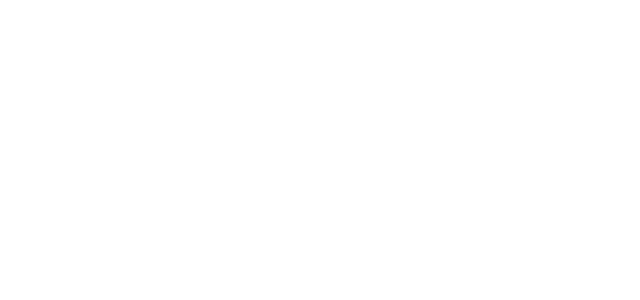
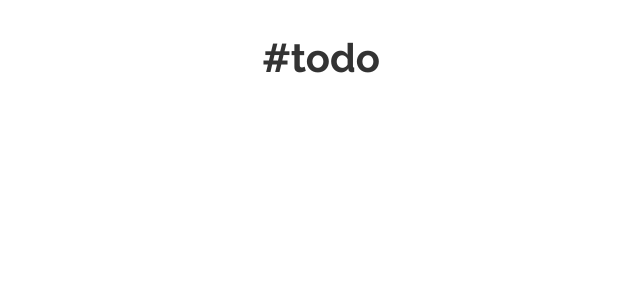
Before and after one commit to NganJason/Dev-Challenges_Frontend-Dev, a React (Create React App) app in the folder todo-app/: page / in a window 1280 px wide. Shown: the top 300 px of the page, without its empty margins (319-959 px from the left). Built offline with nearby package versions, Linux system fonts and the light colour scheme.

Commit message:
add styled components

```diff
--- a/todo-app/public/index.html
+++ b/todo-app/public/index.html
@@ -9,35 +9,13 @@
       name="description"
       content="Web site created using create-react-app"
     />
-    <link rel="apple-touch-icon" href="%PUBLIC_URL%/logo192.png" />
-    <!--
-      manifest.json provides metadata used when your web app is installed on a
-      user's mobile device or desktop. See https://developers.google.com/web/fundamentals/web-app-manifest/
-    -->
     <link rel="manifest" href="%PUBLIC_URL%/manifest.json" />
-    <!--
-      Notice the use of %PUBLIC_URL% in the tags above.
-      It will be replaced with the URL of the `public` folder during the build.
-      Only files inside the `public` folder can be referenced from the HTML.
-
-      Unlike "/favicon.ico" or "favicon.ico", "%PUBLIC_URL%/favicon.ico" will
-      work correctly both with client-side routing and a non-root public URL.
-      Learn how to configure a non-root public URL by running `npm run build`.
-    -->
-    <title>React App</title>
+    <link rel="preconnect" href="https://fonts.googleapis.com">
+  <link rel="preconnect" href="https://fonts.gstatic.com" crossorigin>
+  <link href="https://fonts.googleapis.com/css2?family=Montserrat:wght@300;400;500;600;700&family=Raleway:wght@300;400;500;600;700&display=swap" rel="stylesheet">
+    <title>todo</title>
   </head>
   <body>
-    <noscript>You need to enable JavaScript to run this app.</noscript>
     <div id="root"></div>
-    <!--
-      This HTML file is a template.
-      If you open it directly in the browser, you will see an empty page.
-
-      You can add webfonts, meta tags, or analytics to this file.
-      The build step will place the bundled scripts into the <body> tag.
-
-      To begin the development, run `npm start` or `yarn start`.
-      To create a production bundle, use `npm run build` or `yarn build`.
-    -->
   </body>
 </html>
--- a/todo-app/src/App.js
+++ b/todo-app/src/App.js
@@ -1,10 +1,26 @@
+import React, {useState} from "react"
+import { lightTheme, darkTheme } from "./globalStyles/theme";
+
+import { ThemeProvider } from "styled-components";
+import { BaseStyles } from "./globalStyles/base";
+import { Body, Header } from "./globalStyles/layout"
+import { Text } from "./globalStyles/typography"
+
+
 function App() {
+  const [theme, setTheme] = useState("light")
+
   return (
-    <div className="App">
-      <header className="App-header">
-
-      </header>
-    </div>
+    <ThemeProvider theme={theme === "light" ? lightTheme : darkTheme}>
+      <Body>
+        <BaseStyles />
+        <Header>
+          <Text size="2.5" bd="700" center Raleway primary>
+            #todo
+          </Text>
+        </Header>
+      </Body>
+    </ThemeProvider>
   );
 }
 
--- /dev/null
+++ b/todo-app/src/components/Nav/index.js
@@ -0,0 +1 @@
+export { default } from "./Nav.js";
--- /dev/null
+++ b/todo-app/src/globalStyles/base.js
@@ -0,0 +1,16 @@
+import { createGlobalStyle } from "styled-components";
+
+export const BaseStyles = createGlobalStyle`
+    * {
+        width: 100%;
+        margin: 0;
+        box-sizing: border-box;
+        font-family: 'Montserrat', sans-serif;
+    }
+
+    :root, body, #root {
+        height: 100%;
+        font-size: 16px;
+    }
+
+`;
--- a/todo-app/src/globalStyles/layout.js
+++ b/todo-app/src/globalStyles/layout.js
@@ -0,0 +1,16 @@
+import styled from "styled-components";
+
+export const Body = styled.div`
+  height: 100%;
+
+  display: flex;
+  flex-direction: column;
+
+  background-color: ${(props) => props.theme.background.global};
+`;
+
+export const Header = styled.div`
+  display: flex;
+  min-height: 3rem;
+  padding: 3rem;
+`;
--- /dev/null
+++ b/todo-app/src/globalStyles/theme.js
@@ -0,0 +1,17 @@
+export const lightTheme = {
+  background: {
+    global: "#FFFFFF",
+  },
+  text: {
+    primary: "#333333",
+  },
+};
+
+export const darkTheme = {
+  background: {
+    global: "#181a1b",
+  },
+  text: {
+    primary: "#FFFFFF",
+  },
+};
--- a/todo-app/src/globalStyles/typography.js
+++ b/todo-app/src/globalStyles/typography.js
@@ -0,0 +1,26 @@
+import styled from "styled-components";
+
+export const Text = styled.p`
+  font-family: ${(props) => (props.Raleway ? "Raleway" : "Montserrat")},
+    sans-serif;
+  line-height: 1.25rem;
+
+  font-size: ${(props) => props.size}rem;
+  font-weight: ${(props) => props.bd};
+
+  text-align: ${(props) => {
+    if (props.center) {
+      return "center";
+    } else if (props.right) {
+      return "right";
+    } else {
+      return "left";
+    }
+  }};
+
+  color: ${(props) => {
+    if (props.primary) {
+      return props.theme.text.primary;
+    }
+  }};
+`;
```
Also changed, not shown: todo-app/src/components/Nav/Nav.js (added, +16 -0 lines), todo-app/src/components/Nav/style.js (added).
